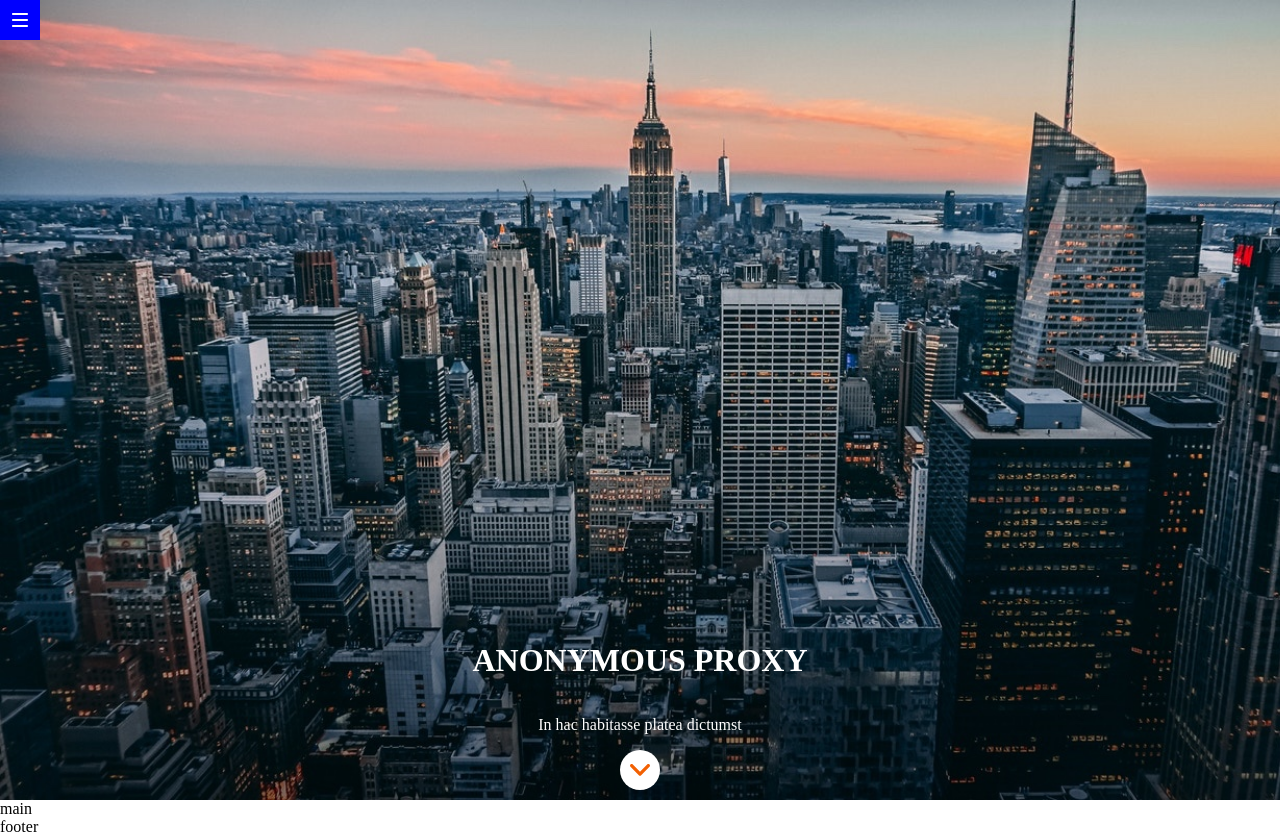
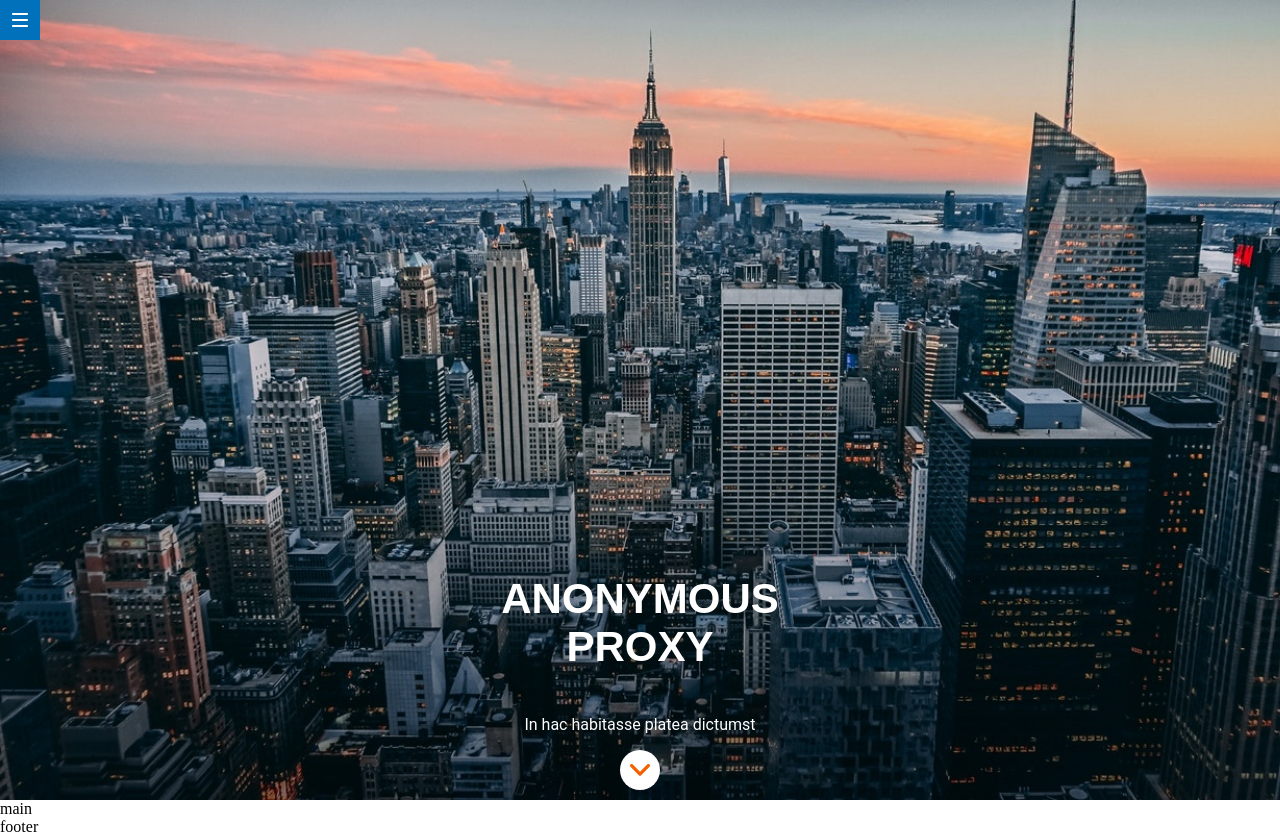
Before and after one commit to laila25/m1-evaluacion-final-laila25, a website: page docs/index.html in a window 1280 px wide. Drawn offline with nearby package versions, Linux system fonts and the light colour scheme; files that its build step writes are made by us from their sources.

Commit message:
add sass

```diff
--- /dev/null
+++ b/_src/assets/scss/components/_typography.scss
@@ -0,0 +1,2 @@
+$fontTitle: 'Roboto Slab', arial, sans-serif;
+$fontText: 'Roboto', arial, sans-serif;
--- a/_src/assets/scss/core/_variables.scss
+++ b/_src/assets/scss/core/_variables.scss
@@ -1,5 +1,6 @@
 $colorPrimary: white;
 $colorSecudary: black;
-$colorButtons: orange;
-$colorBlue: blue;
-$colorLightBlue: lightblue;
+$colorButtons: #f26002;
+$colorBlue: #0271bc;
+$colorLightBlue: #8ccbea;
+$colorDarkBlue: #304268;
--- a/_src/assets/scss/main.scss
+++ b/_src/assets/scss/main.scss
@@ -1,4 +1,5 @@
 @import 'core/variables';
+@import 'components/typography';
 @import 'pages/reset';
 @import 'pages/hero';
 @import 'pages/main';
--- a/_src/assets/scss/pages/_hero.scss
+++ b/_src/assets/scss/pages/_hero.scss
@@ -21,10 +21,16 @@
 .hero_title {
     color: $colorPrimary;
     text-transform: uppercase;
+    font-family: $fontTitle;
+    font-size: 42px;
+    max-width: 300px;
+    text-align: center;
 }
 
 .hero_desc {
     color: $colorPrimary;
+    font-family: $fontText;
+    font-size: 16px;
 }
 
 .hero_button {
```
Also changed, not shown: _src/templates/index.html (+3 -1 lines).
